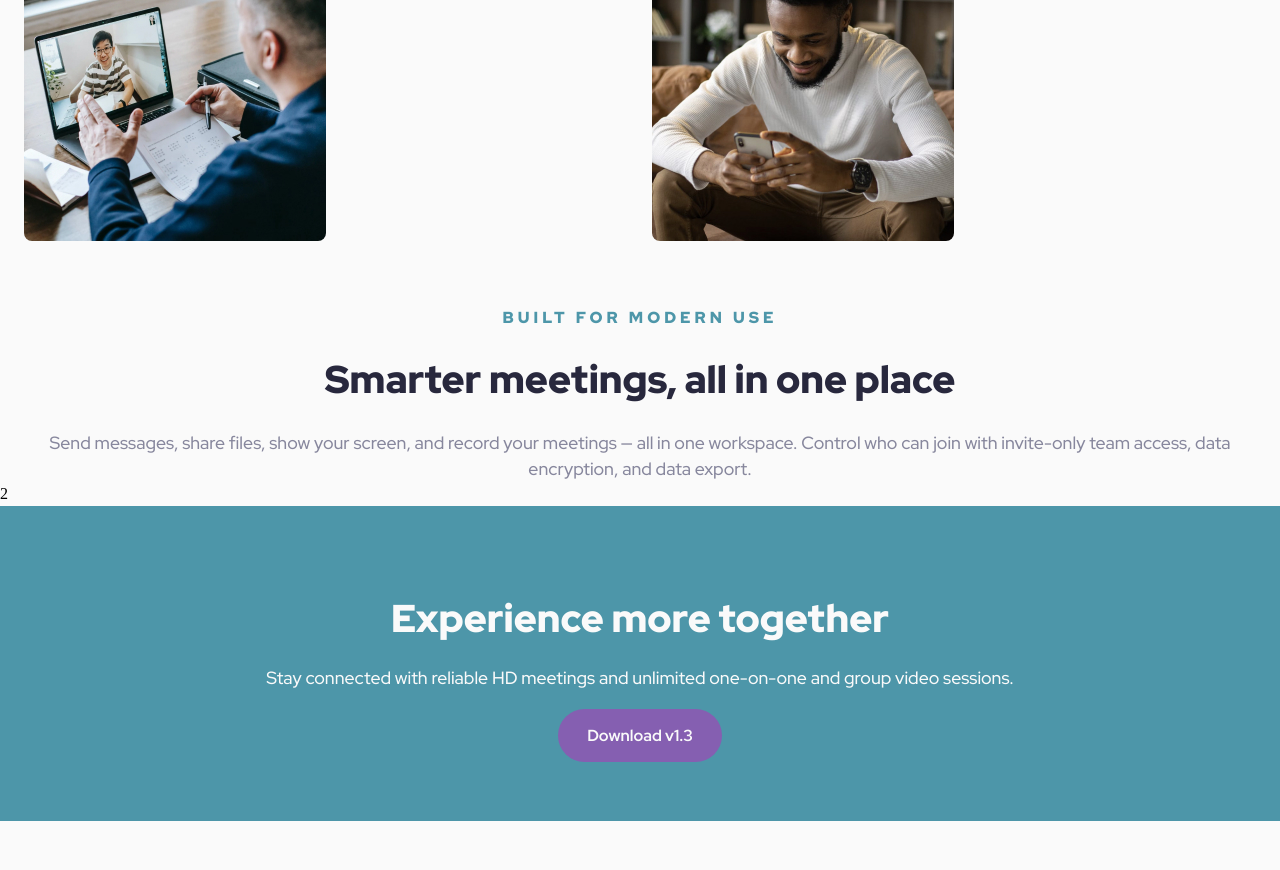
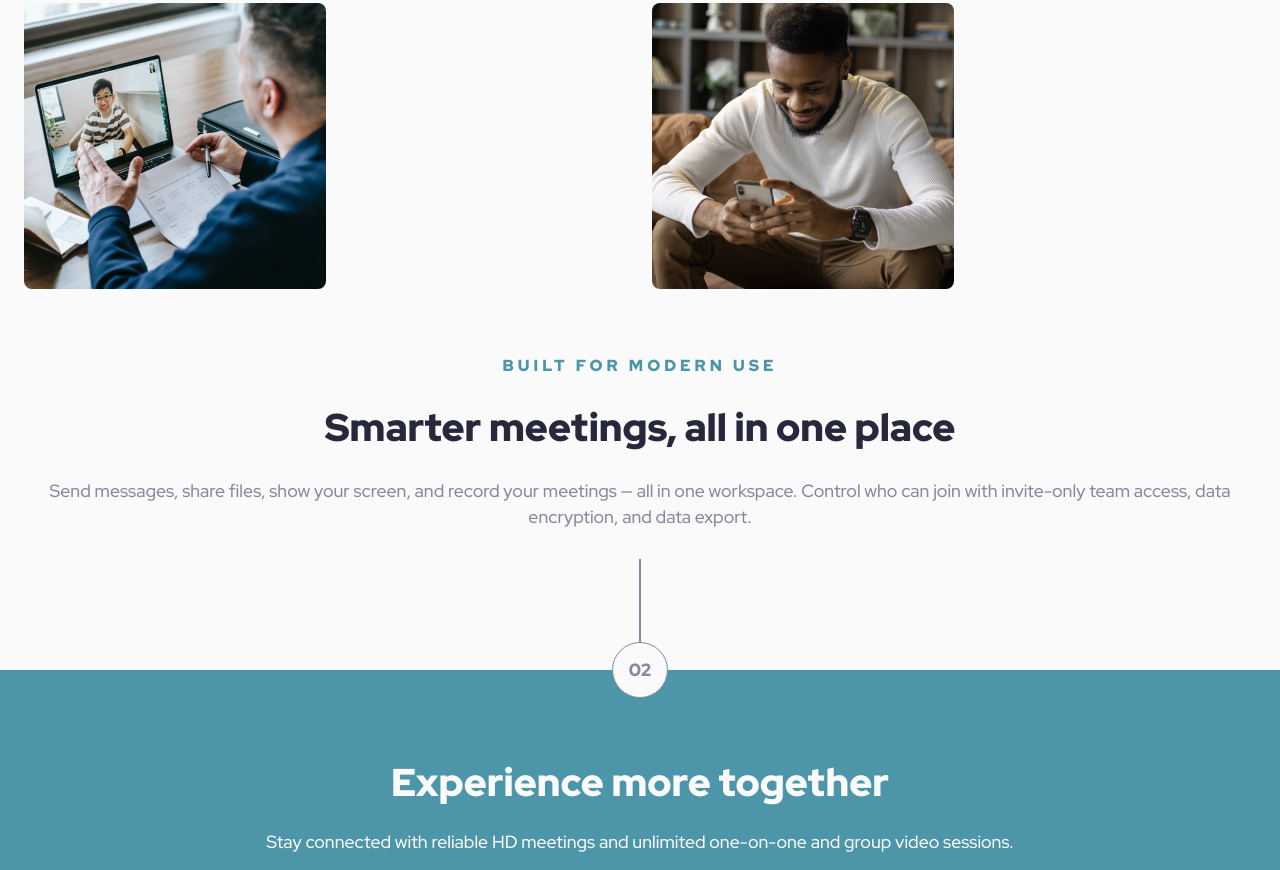
Before and after one commit to tdimnet/Meet-landing-page, a website: page index.html in a window 1280 px wide. Shown: the part 1149-2019 px from the top of the page. Before the commit the page ends 1970 px from the top, so only its background shows below. Drawn offline with nearby package versions, Linux system fonts and the light colour scheme; files that its build step writes are made by us from their sources.

```diff
--- a/index.html
+++ b/index.html
@@ -69,7 +69,7 @@
       </p>
     </section>
     <section class="landing-page-second-step">
-      <div class="landing-page-second-step__step-number">2</div>
+      <div class="landing-page-second-step__step-number">02</div>
       <div class="landing-page-second-step__download-wrapper">
         <h2 class="landing-page-second-step__heading">Experience more together</h2>
         <p class="landing-page-second-step__description">
--- a/sass/base/_variables.scss
+++ b/sass/base/_variables.scss
@@ -21,3 +21,8 @@
 // Break points
 $tablet: 48rem;
 $desktop: 90rem;
+
+
+// z-index
+$negativeElevation: -1;
+$smallElevation: 10;
--- a/sass/components/_steps.scss
+++ b/sass/components/_steps.scss
@@ -1,13 +1,23 @@
 @mixin step {
     @include paragraph;
+    align-items: center;
+    background-color: $alabaster;
+    border-radius: 50%;
+    border: 1px solid $manatee;
+    display: flex;
     font-weight: 900;
+    height: 3.5rem;
+    justify-content: center;
+    position: relative;
+    width: 3.5rem;
 
-    background-color: $alabaster;
-    border: 1px solid $manatee;
-    height: 3.5rem;
-    width: 3.5rem;
-    border-radius: 50%;
-    display: flex;
-    align-items: center;
-    justify-content: center;
+    &::before {
+        border: 1px solid $manatee;
+        content: "";
+        height: 5.25rem;
+        left: 50%;
+        position: absolute;
+        top: -84px;
+        transform: translateX(-50%);
+    }
 }
--- a/sass/pages/_landing.scss
+++ b/sass/pages/_landing.scss
@@ -56,9 +56,7 @@
 
     &__step-number {
         @include step;
-        margin-bottom: 4rem;
-        margin-left: auto;
-        margin-right: auto;
+        margin: 7rem auto 4rem;
     }
 
     &__pictures {
@@ -91,6 +89,12 @@
 }
 
 .landing-page-second-step {
+    &__step-number {
+        @include step;
+        margin: 7rem auto -1.75rem;
+        z-index: $smallElevation;
+    }
+
     &__download-wrapper {
         padding: 5.75rem 1.5rem 4.5rem;
         position: relative;
```
